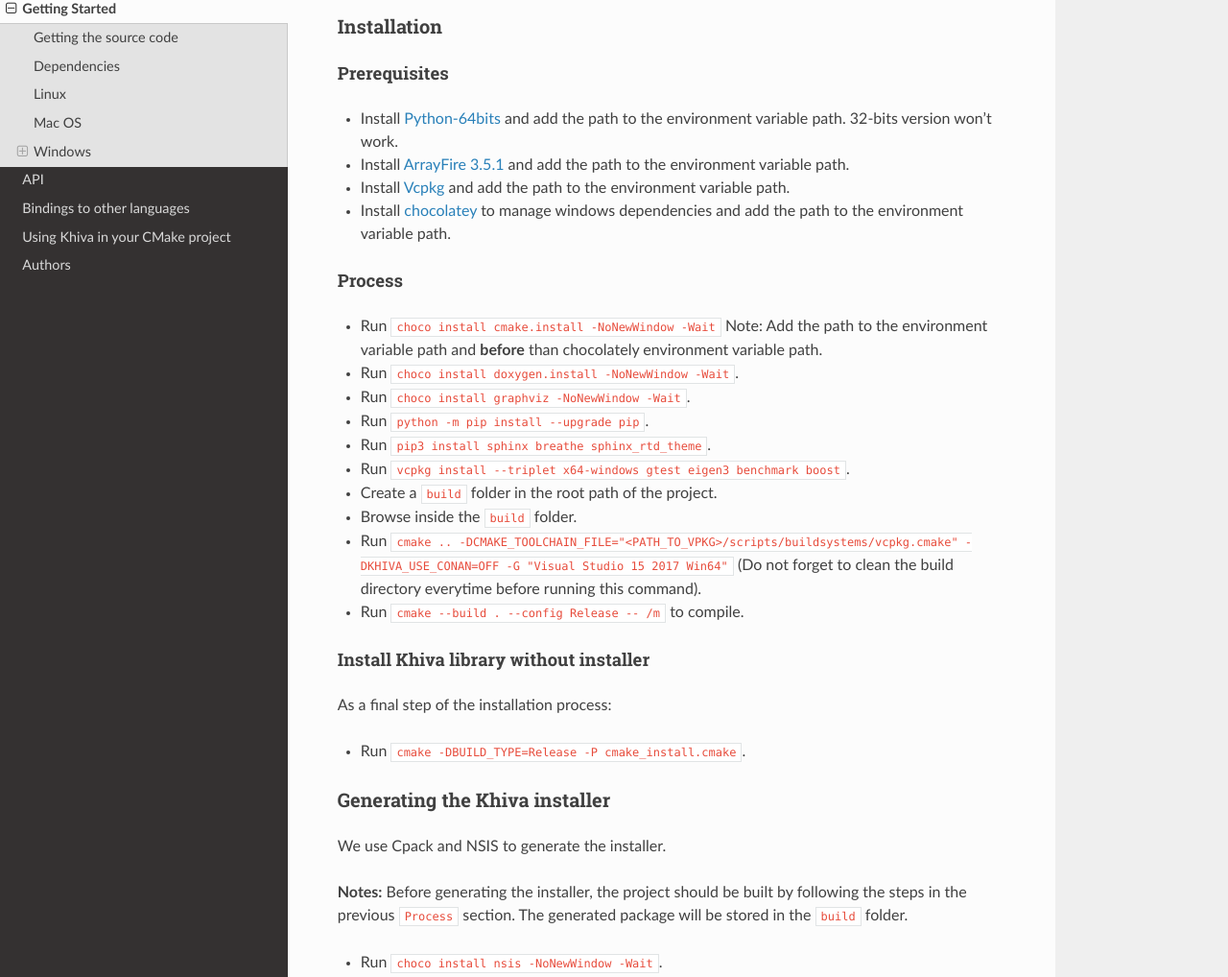
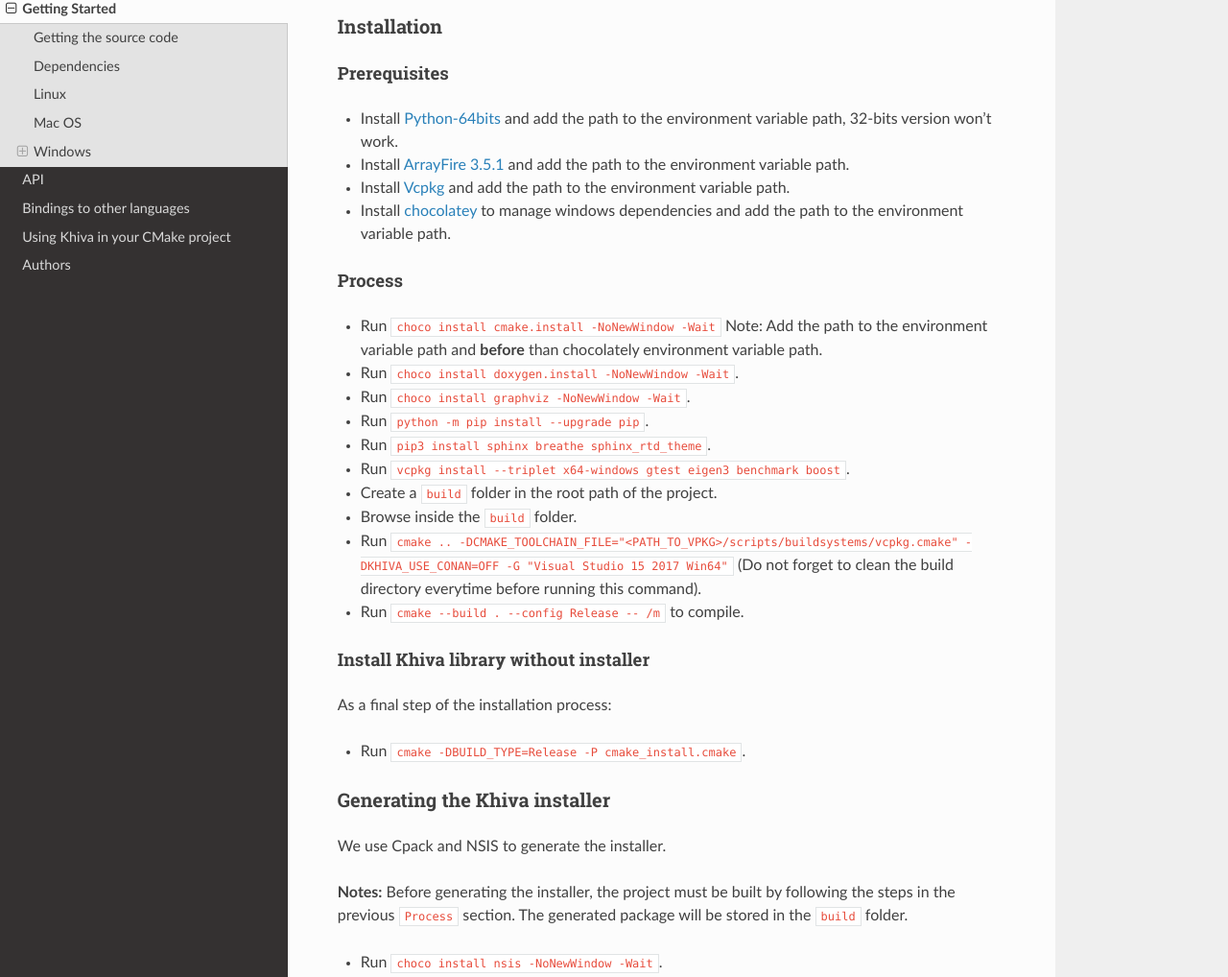
Before and after one commit to shapelets/khiva, a Sphinx documentation site: the page built from doc/sphinx/source/gettingStarted.rst, in a window 1280 px wide and 1400 px high, scrolled down 1713 px. Shown: the part 144-1162 px from the top of the window at 96% size. Built offline with Sphinx 7.4.7 and the Read the Docs theme 2.0.0, drawn with Linux system fonts in a browser that asks for light colours.

Commit message:
Apply code reviews

```diff
--- a/doc/sphinx/source/gettingStarted.rst
+++ b/doc/sphinx/source/gettingStarted.rst
@@ -97,7 +97,7 @@
 ^^^^^^^^^^^^^
 
 -  Install `Python-64bits <https://www.python.org/downloads>`__ and add
-   the path to the environment variable path. 32-bits version won't
+   the path to the environment variable path, 32-bits version won't
    work.
 -  Install `ArrayFire 3.5.1 <https://arrayfire.com/download/>`__ and add
    the path to the environment variable path.
@@ -139,9 +139,9 @@
 
 We use Cpack and NSIS to generate the installer.
 
-**Notes:** Before generating the installer, the project should be built
-by following the steps in the previous ``Process`` section. The
-generated package will be stored in the ``build`` folder.
+**Notes:** Before generating the installer, the project must be built by
+following the steps in the previous ``Process`` section. The generated
+package will be stored in the ``build`` folder.
 
 -  Run ``choco install nsis -NoNewWindow -Wait``.
 -  The installer can be generated running the command ``cpack -G NSIS``.
```
Also changed, not shown: README.md (+3 -3 lines).
